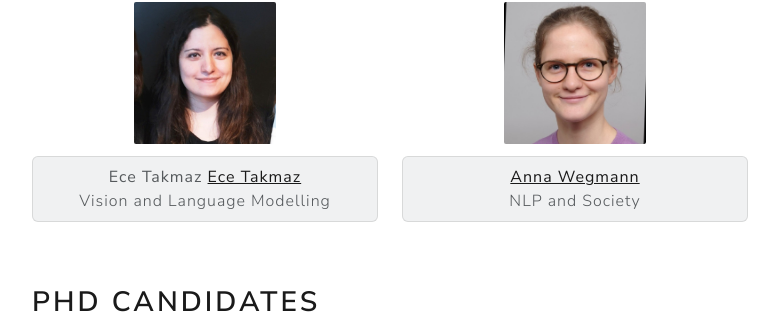
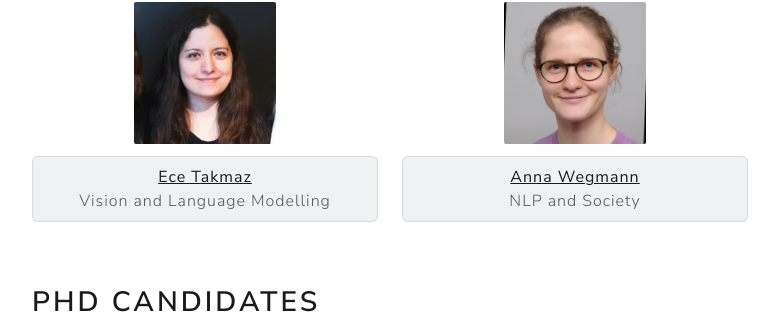
Before and after one commit to thaoanhdang/uu-nlp.github.io, a Jekyll site: the page built from people.md, in a window 1280 px wide and 900 px high, scrolled down 1013 px. Shown: the part 94-424 px from the top of the window, without its empty margins (250-1029 px from the left). Built offline with Jekyll 4.4.1, drawn with Linux system fonts in a browser that asks for light colours; grey boxes are pictures that could not be loaded.

Commit message:
Update people.md

```diff
--- a/people.md
+++ b/people.md
@@ -78,7 +78,7 @@ permalink: /people/
       <img src="{{ 'assets/images/ece.jpg' | relative_url }}" class="img-thumbnail rounded"
            style="width: 150px; height: 150px; object-fit: cover;" alt="ece">
       <div class="mt-2 p-2 rounded bg-light">
-        <strong>Ece Takmaz
+        <strong>
           <a href="https://ecekt.github.io/" target="_blank">Ece Takmaz</a>
         </strong><br>
         Vision and Language Modelling
```
